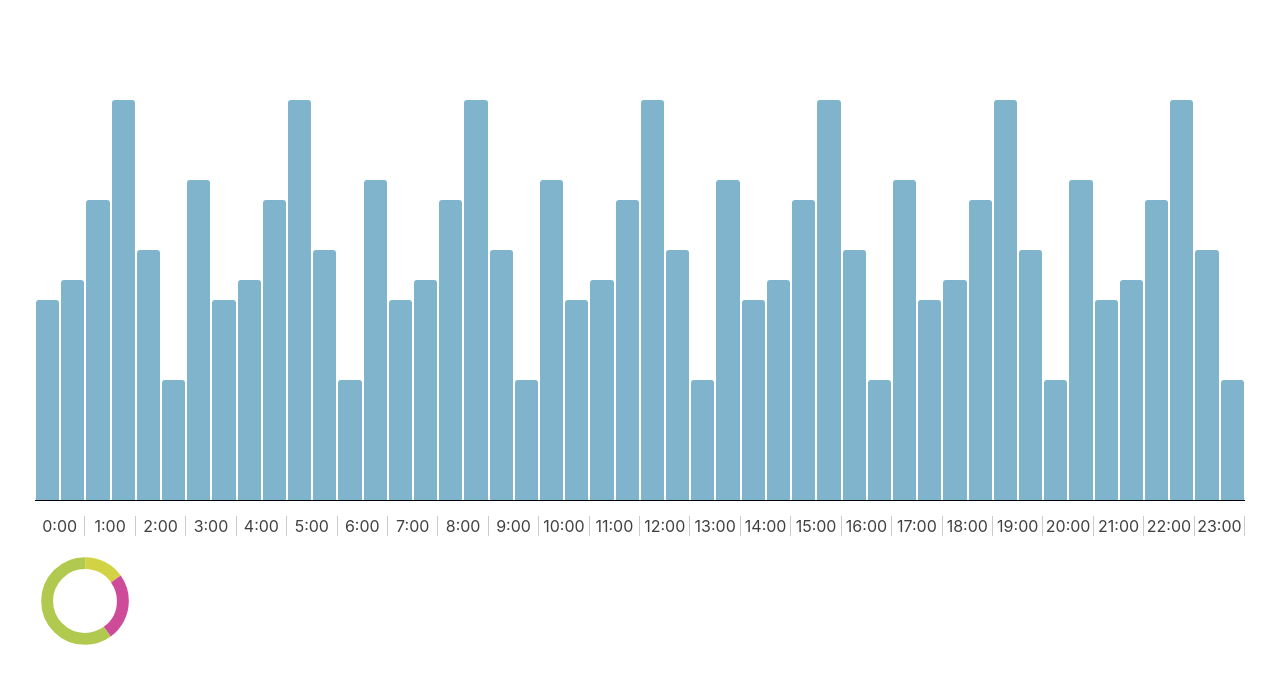
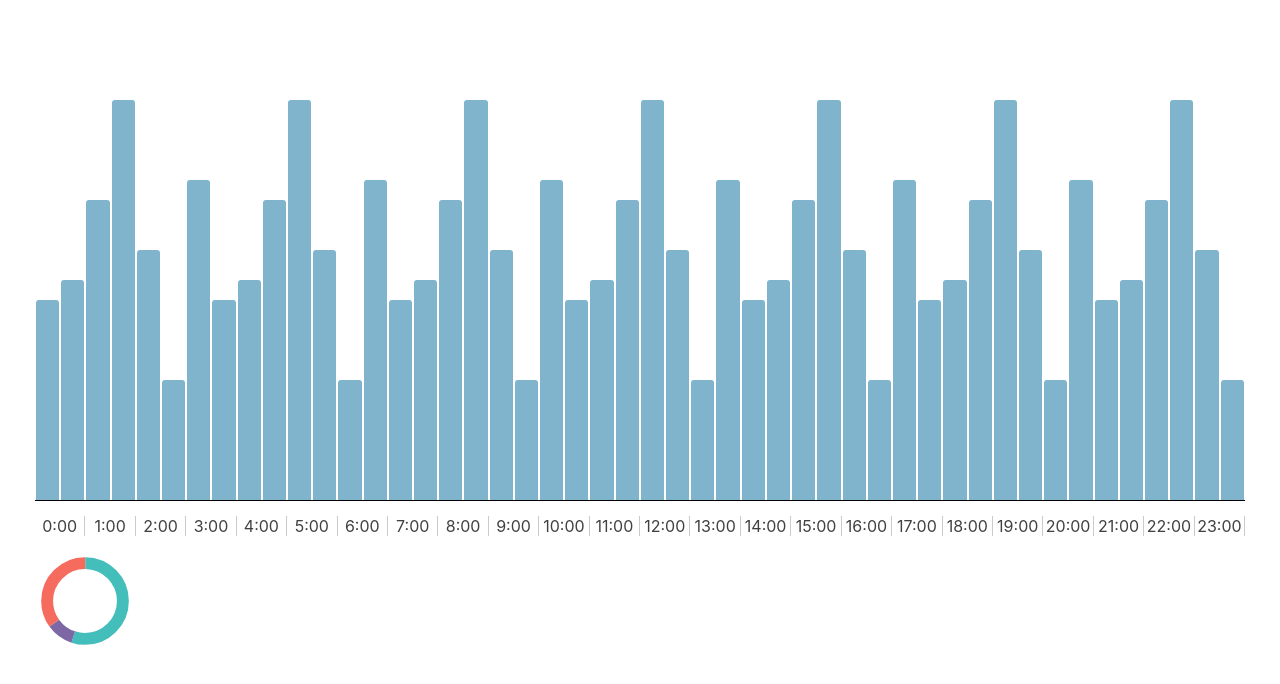
Before and after one commit to tishparichkova/poc-charts, a React (Create React App) app: page / in a window 1280 px wide. Shown: the top 684 px of the page. Built offline with nearby package versions, Linux system fonts and the light colour scheme.

Commit message:
documented code

```diff
--- a/src/App.js
+++ b/src/App.js
@@ -1,32 +1,43 @@
 import React from 'react';
 import './App.css';
-import { ChartComponent } from './components/ChartComponent/ChartComponent';
+import { ColumnChart } from './components/ColumnChart/ColumnChart';
 import { TimeLine } from './components/TimeLine/TimeLine';
-import { DonutChart } from './components/DonutChart/DonutChart';
+import { PieChart } from './components/PieChart/PieChart';
 import { pieChartHelper } from './helpers/pieChartHelper';
 
 function App() {
-  console.log(pieChartHelper);
+  const pieChartColors = [
+    {  fill: 'transparent', stroke: '#44beba', },
+    {  fill: 'transparent', stroke: '#7d68a5', },
+    {  fill: 'transparent', stroke: '#f56b5d', }
+  ];
+  const mockedDate = [{ "x": 0, "y": 200 },{"x":0.5,"y":220},{"x":1,"y":300},{"x":1.5,"y":400},{"x":2,"y":250},{"x":2.5,"y":120},{"x":3,"y":320},{"x":0,"y":200},{"x":0.5,"y":220},{"x":1,"y":300},{"x":1.5,"y":400},{"x":2,"y":250},{"x":2.5,"y":120},{"x":3,"y":320},{"x":0,"y":200},{"x":0.5,"y":220},{"x":1,"y":300},{"x":1.5,"y":400},{"x":2,"y":250},{"x":2.5,"y":120},{"x":3,"y":320},{"x":0,"y":200},{"x":0.5,"y":220},{"x":1,"y":300},{"x":1.5,"y":400},{"x":2,"y":250},{"x":2.5,"y":120},{"x":3,"y":320},{"x":0,"y":200},{"x":0.5,"y":220},{"x":1,"y":300},{"x":1.5,"y":400},{"x":2,"y":250},{"x":2.5,"y":120},{"x":3,"y":320},{"x":0,"y":200},{"x":0.5,"y":220},{"x":1,"y":300},{"x":1.5,"y":400},{"x":2,"y":250},{"x":2.5,"y":120},{"x":3,"y":320},{"x":0,"y":200},{"x":0.5,"y":220},{"x":1,"y":300},{"x":1.5,"y":400},{"x":2,"y":250},{"x":2.5,"y":120}];
 
   return (
     <div className="App">
       <div className="bar-chart-section">
         <div className="chart-timeline-holder">
-          <ChartComponent />
+          <ColumnChart
+            data={mockedDate}
+          />
           <TimeLine/>
         </div>
         <div className="chart-timeline-holder">
-          <ChartComponent />
+           <ColumnChart
+            data={mockedDate}
+          />
           <TimeLine/>
         </div>
         <div className="chart-timeline-holder last">
-          <ChartComponent />
+           <ColumnChart
+            data={mockedDate}
+          />
           <TimeLine/>
         </div>
       </div>
       <div
         className="donut-chart-holder">
-        <DonutChart options={pieChartHelper.buildAttributes(15, 25, 60)} />
+        <PieChart options={pieChartHelper(pieChartColors).buildAttributes(55, 10, 35)} />
       </div>
     </div>
   );
--- a/src/components/ChartComponent/ChartComponent.js
+++ /dev/null
@@ -1,29 +0,0 @@
-import React from 'react';
-import './ChartComponent.scss';
-import { TimeLine } from './../TimeLine/TimeLine';
-
-const mockedDate = [{"x":0,"y":200},{"x":0.5,"y":220},{"x":1,"y":300},{"x":1.5,"y":400},{"x":2,"y":250},{"x":2.5,"y":120},{"x":3,"y":320},{"x":0,"y":200},{"x":0.5,"y":220},{"x":1,"y":300},{"x":1.5,"y":400},{"x":2,"y":250},{"x":2.5,"y":120},{"x":3,"y":320},{"x":0,"y":200},{"x":0.5,"y":220},{"x":1,"y":300},{"x":1.5,"y":400},{"x":2,"y":250},{"x":2.5,"y":120},{"x":3,"y":320},{"x":0,"y":200},{"x":0.5,"y":220},{"x":1,"y":300},{"x":1.5,"y":400},{"x":2,"y":250},{"x":2.5,"y":120},{"x":3,"y":320},{"x":0,"y":200},{"x":0.5,"y":220},{"x":1,"y":300},{"x":1.5,"y":400},{"x":2,"y":250},{"x":2.5,"y":120},{"x":3,"y":320},{"x":0,"y":200},{"x":0.5,"y":220},{"x":1,"y":300},{"x":1.5,"y":400},{"x":2,"y":250},{"x":2.5,"y":120},{"x":3,"y":320},{"x":0,"y":200},{"x":0.5,"y":220},{"x":1,"y":300},{"x":1.5,"y":400},{"x":2,"y":250},{"x":2.5,"y":120}];
-const MAX_RANGE_Y =  100;
-const MAX_HEIGHT = 500;
-
-const ChartComponent = () => {
-  return (
-    <>
-      <div className="chart-holder">
-        {mockedDate.map((el, index) => {
-          let height = `${(el.y / MAX_HEIGHT)*100}%`;
-
-          var divStyle = {
-            height,
-          };
-
-          return (
-            <div key={index} className="bar" style={divStyle}></div>
-          )
-        })}
-      </div>
-    </>
-  );
-} ;
-
-export { ChartComponent };
--- /dev/null
+++ b/src/components/ColumnChart/ColumnChart.js
@@ -0,0 +1,34 @@
+import React from 'react';
+import './ColumnChart.scss';
+
+const MAX_HEIGHT = 500;
+
+/**
+ * Column Chart is basic component which aim is to display as much bar elements
+ * as data elements are given.
+ *
+ * @param {Array} mockedDate - array of objects: x and y coordinates
+ *
+ */
+const ColumnChart = ({ data }) => {
+  return (
+    <div className="chart-holder">
+      {data.map((el, index) => {
+        let style = {
+          height: `${(el.y / MAX_HEIGHT) * 100}%`,
+        };
+
+        return (
+          <div
+            key={index}
+            className="bar"
+            style={style}
+          >
+          </div>
+        )
+      })}
+    </div>
+  );
+} ;
+
+export { ColumnChart };
--- a/src/components/DonutChart/DonutChart.scss
+++ /dev/null
@@ -1,35 +0,0 @@
-.App {
-  .donut-chart-holder {
-    width: 100px;
-    height: 100px;
-  }
-
-  .donut-chart-info {
-    .donut-chart {
-      height: 100px;
-      width: 100px;
-      margin: 10px;
-      position: relative;
-      margin-right: 30px;
-    }
-
-    svg {
-      width: 100%;
-      height: 100%;
-      transform: rotate(-90deg);
-      background: gray;
-      border-radius: 100%;
-    }
-
-    .donut-center {
-      background: white;
-      border-radius: 100%;
-      position: absolute;
-      height: 85%;
-      width: 85%;
-      top: 50%;
-      left: 50%;
-      transform: translate(-50%, -50%);
-    }
-  }
-}
--- a/src/components/DonutChart/DonutChart.js
+++ b/src/components/PieChart/PieChart.js
@@ -1,23 +1,30 @@
+
+
 import React from 'react';
-import './DonutChart.scss';
+import './PieChart.scss';
 
-const DonutChart = ({ options }) => {
+/**
+ * Simple PieChar component,
+ * will render the colors, and the percentage passed in the options parameter
+ *
+ * @param {Array} options - list of attributes to be set to the element like: fill, stroke, strokedashArray, and strokedashOffset
+ */
+const PieChart = ({ options }) => {
   return (
     <>
         {options && options.length &&
           <svg width="100%" height="100%" viewBox="0 0 42 42" className="donut">
-            <circle className="donut-hole" cx="21" cy="21" r="15.91549430918954" fill="#fff"></circle>
+            <circle
+              className="donut-hole"
+            >
+            </circle>
             {options.map((el, index) => {
               return (
                 <circle
+                  key={index}
                   className="pie-chart-slice"
-                  cx="21"
-                  cy="21"
-                  r="15.91549430918954"
-                  key={index}
                   fill={el.fill}
                   stroke={el.stroke}
-                  strokeWidth="5"
                   strokeDasharray={el.strokeDashArray}
                   strokeDashoffset={`${el.strokeDashOffet}`}>
                 </circle>
@@ -28,4 +35,4 @@ const DonutChart = ({ options }) => {
   );
 };
 
-export { DonutChart };
+export { PieChart };
--- /dev/null
+++ b/src/components/PieChart/PieChart.scss
@@ -0,0 +1,18 @@
+.App {
+  .donut-chart-holder {
+    width: 100px;
+    height: 100px;
+  }
+
+  circle {
+    stroke-width: 5;
+    cx: 21;
+    cy: 21;
+    r: 15.91549430918954;
+  }
+
+  circle.donut-hole {
+    fill: #fff;
+  }
+
+}
--- a/src/components/TimeLine/TimeLine.js
+++ b/src/components/TimeLine/TimeLine.js
@@ -1,11 +1,13 @@
 import React from 'react';
 import './TimeLine.scss';
 
-const hours = ['00:00',]
-
+/**
+ * Single TimeLine componente,
+ * meant to display the hours from 0 to 23.
+ */
 const TimeLine = () => {
   const createLine = () => {
-    let children = [];
+    const children = [];
 
     for (let i = 0; i < 24; i++) {
       children.push(<span key={i} className="single-item">{`${i}:00`}</span>)
@@ -13,6 +15,7 @@ const TimeLine = () => {
 
     return children;
   }
+
   return (
     <div className="timeline-holder">
       {createLine()}
--- a/src/helpers/pieChartHelper.js
+++ b/src/helpers/pieChartHelper.js
@@ -1,18 +1,21 @@
-const pieChartHelper = {
-  buildAttributes: (...mockedPieChartData) => {
-    const strokeAndFill = [
-    {  fill: 'transparent', stroke: '#d2d344', },
-    {  fill: 'transparent', stroke: '#ce4b99', },
-    {  fill: 'transparent', stroke: '#b1c94e', }
-    ];
+const pieChartHelper = (colors) => {
+
+  /**
+   * A method to build:
+   * stoke, fill, stokeDashAraay and strokeDashOffset
+   *
+   * @param  {...any} mockedPieChartData
+   */
+  const buildAttributes = (...mockedPieChartData) => {
     const details = [];
 
-    strokeAndFill.reduce((strokeDashOffet, singleSlice, index) => {
+    colors.reduce((strokeDashOffet, singleSlice, index) => {
       let value = `${mockedPieChartData[index]} ${100 - mockedPieChartData[index]}`
 
       singleSlice.strokeDashArray = value;
       strokeDashOffet = index === 0 ? 25 : strokeDashOffet - mockedPieChartData[index - 1];
       singleSlice.strokeDashOffet = strokeDashOffet;
+
       details.push(singleSlice);
 
       return strokeDashOffet;
@@ -21,6 +24,10 @@ const pieChartHelper = {
 
     return details;
   }
+
+  return {
+    buildAttributes,
+  }
 }
 
 export { pieChartHelper };
```
Also changed, not shown: src/components/ColumnChart/ColumnChart.scss (renamed from src/components/ChartComponent/ChartComponent.scss).
